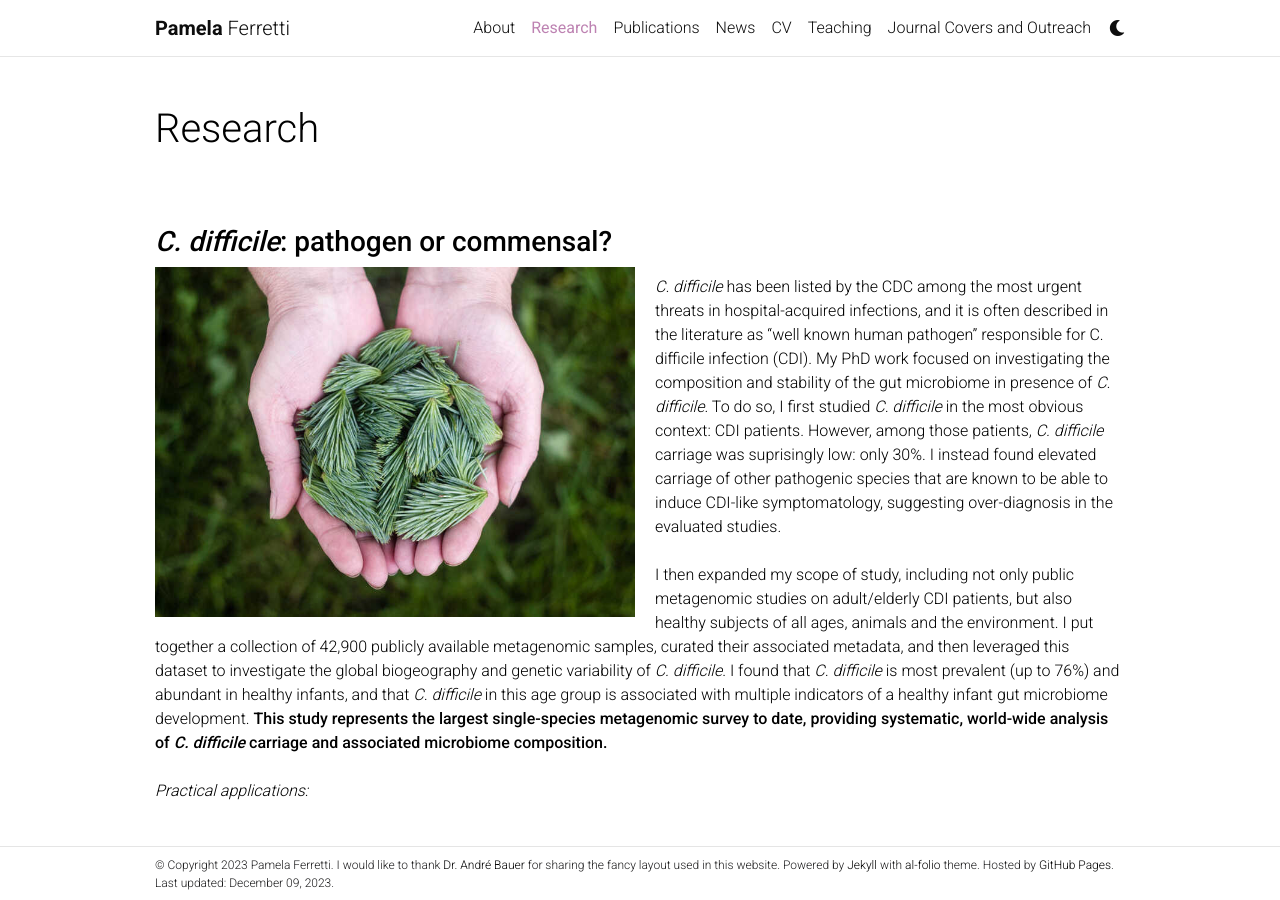
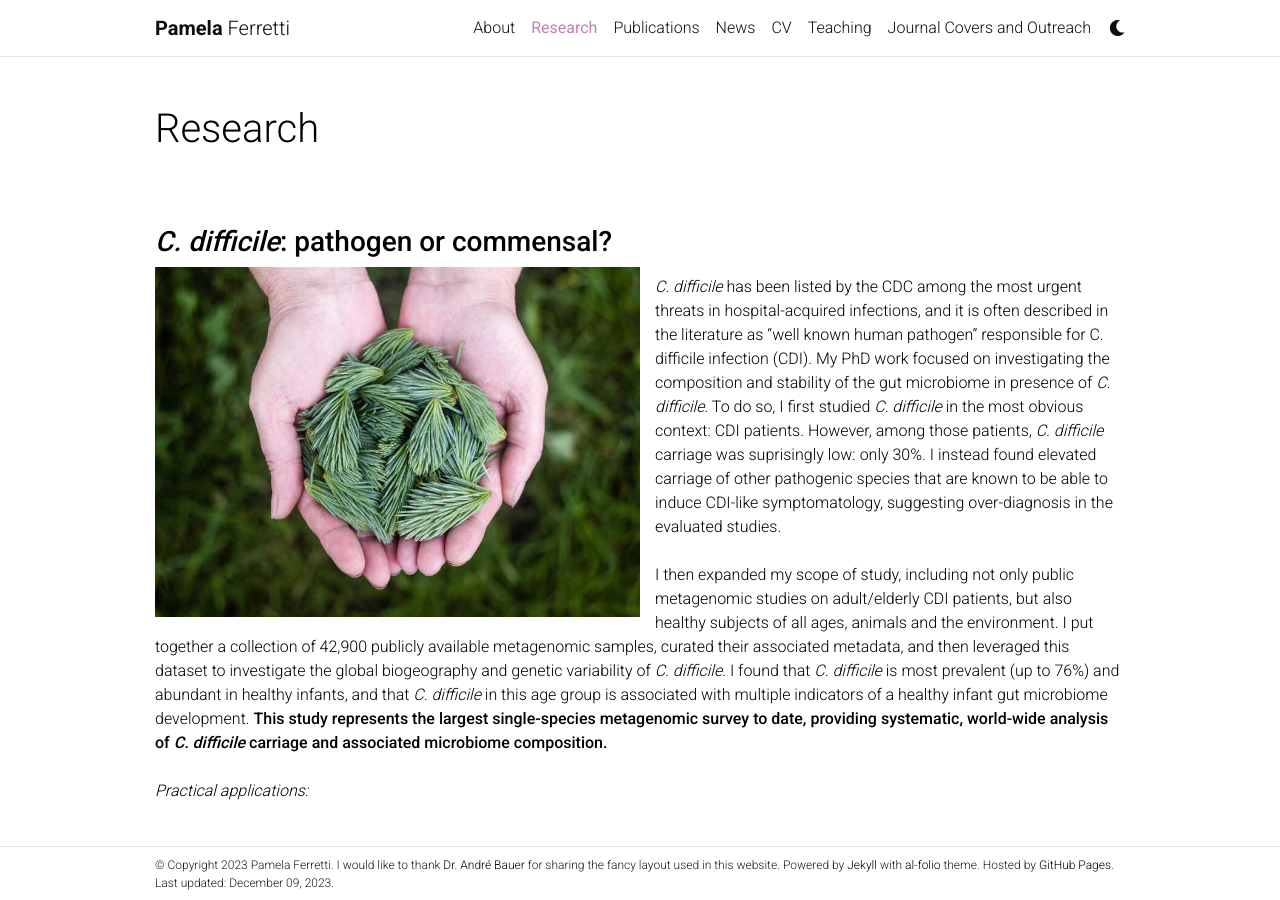
Before and after one commit to pamelaferretti/pamelaferretti.github.io, a Jekyll site: the page built from _pages/research.md, in a window 1280 px wide and 900 px high. Built offline with Jekyll 4.4.1, drawn with Linux system fonts in a browser that asks for light colours; comment, search, counter and statistics services are not loaded; a style sheet for code colours, icons or effects is not loaded.

Commit message:
Update research.md
changed padding to 15

```diff
--- a/_pages/research.md
+++ b/_pages/research.md
@@ -10,7 +10,7 @@
 
 ### **_C. difficile_: pathogen or commensal?**
 
-<img align="left" width="500" height="350" style="float:left; padding-right:20px" src="/assets/img/3.jpg">
+<img align="left" width="500" height="350" style="float:left; padding-right:15px" src="/assets/img/3.jpg">
 
 _C. difficile_ has been listed by the CDC among the most urgent threats in hospital-acquired infections, and it is often described in the literature as "well known human pathogen" responsible for C. difficile infection (CDI). My PhD work focused on investigating the composition and stability of the gut microbiome in presence of _C. difficile_. To do so, I first studied _C. difficile_ in the most obvious context: CDI patients. However, among those patients, _C. difficile_ carriage was suprisingly low: only 30%. I instead found elevated carriage of other pathogenic species that are known to be able to induce CDI-like symptomatology, suggesting over-diagnosis in the evaluated studies.
 <br/><br/>
@@ -22,7 +22,7 @@
 <br/><br/>
 ### **Mother-to-infant microbiome transmission**
 
-<img align="left" width="500" height="350" style="float:left; padding-right:20px" src="/assets/img/4.jpg">
+<img align="left" width="500" height="350" style="float:left; padding-right:15px" src="/assets/img/4.jpg">
 
 I led a study investigating how the maternal microbiome seeds and shapes the infant microbiome in the first semester of life. For this study, I collected 2,000+ samples over the course of 3 years, and I worked in close contact with the neonatologists and OB/GYNs at the Santa Chiara Hospital in Trento. I led a study investigating how the maternal microbiome seeds and shapes the infant microbiome in the first semester of life. For this study, I collected 2,000+ samples over the course of 3 years, and I worked in close contact with the neonatologists and OB/GYNs at the Santa Chiara Hospital in Trento.
 
@@ -33,7 +33,7 @@
 <br/><br/>
 ### **Microbial strains: what are they and how to interpret them**
 
-<img align="left" width="500" height="350" style="float:left; padding-right:20px" src="/assets/img/7.jpg">
+<img align="left" width="500" height="350" style="float:left; padding-right:15px" src="/assets/img/7.jpg">
 
 I led a study investigating how the maternal microbiome seeds and shapes the infant microbiome in the first semester of life. For this study, I collected 2,000+ samples over the course of 3 years, and I worked in close contact with the neonatologists and OB/GYNs at the Santa Chiara Hospital in Trento. I led a study investigating how the maternal microbiome seeds and shapes the infant microbiome in the first semester of life. For this study, I collected 2,000+ samples over the course of 3 years, and I worked in close contact with the neonatologists and OB/GYNs at the Santa Chiara Hospital in Trento.
 
```
